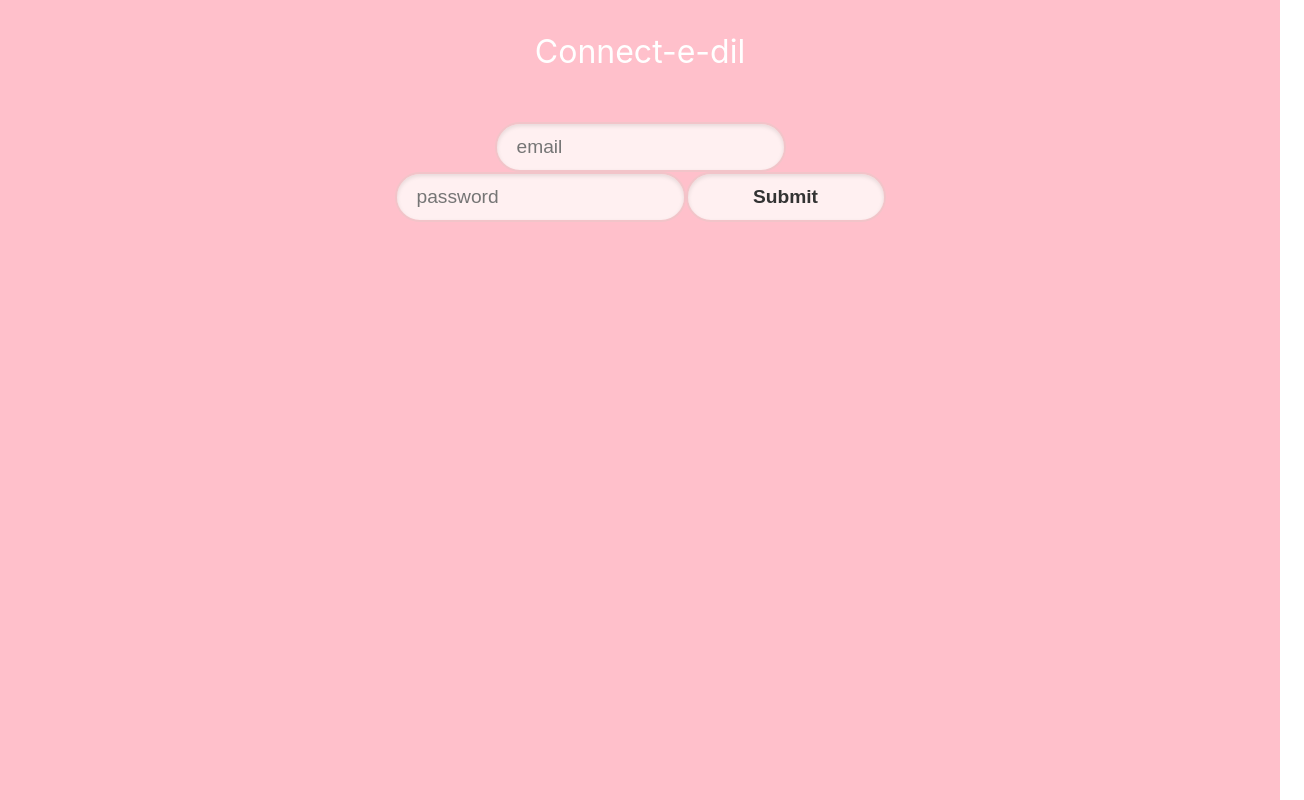
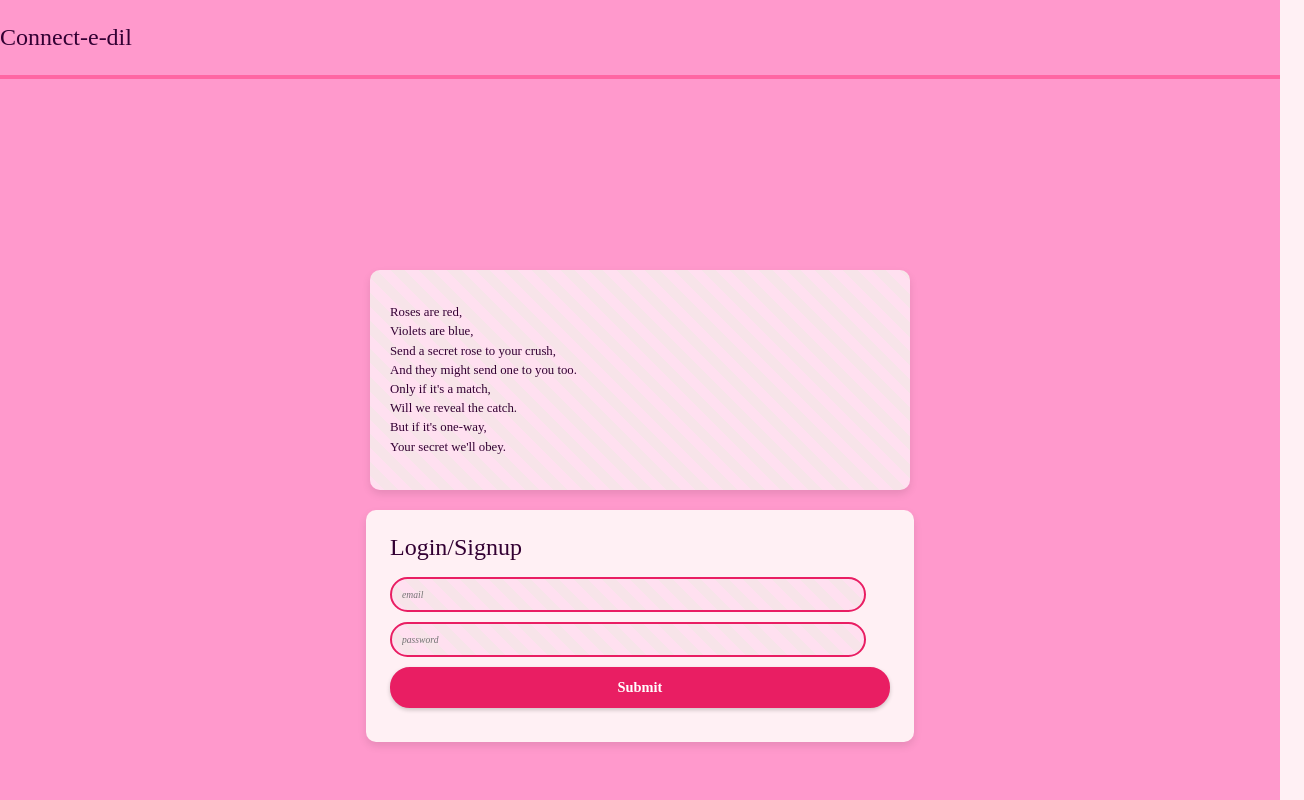
Before and after one commit to san1997/Connect-e, a React (Create React App) app: page / in a window 1280 px wide. Shown: the whole page, 1304 px wide, since content can reach past the window. Built offline with nearby package versions, Linux system fonts and the light colour scheme; no server answers.

Commit message:
UI pixelated design

```diff
--- a/src/App.css
+++ b/src/App.css
@@ -1,47 +1,56 @@
-.App {
-  text-align: center;
+body, .App {
+  font-family: 'Press Start 2P', cursive; /* Pixelated font */
+  background-color: #ffe6f0; /* Soft pink background */
+  color: #330033; /* Deep purple for contrast */
 }
 
 .App-logo {
-  height: 40vmin;
-  pointer-events: none;
-}
-
-@media (prefers-reduced-motion: no-preference) {
-  .App-logo {
-    animation: App-logo-spin infinite 20s linear;
-  }
+  height: 20vmin;
+  image-rendering: pixelated; /* Ensure the logo is pixelated */
 }
 
 .App-header {
-  background-color: pink;
+  background-color: #ff99cc; /* Soft romantic pink */
   min-height: 100vh;
+  display: flex;
   flex-direction: column;
   align-items: center;
   justify-content: center;
-  font-size: calc(10px + 2vmin);
-  color: white;
+  font-size: 1.5rem;
+  color: #330033; /* Deep purple for text */
 }
 
 .top-header {
   position: fixed;
-  top: 0em;
+  top: 0;
   padding: 1em 0;
-  font-size: 2rem;
+  font-size: 1.5rem;
   width: 100%;
-  margin: auto;
+  background-color: #ff99cc;
+  color: #330033;
+  border-bottom: 4px solid #ff66a3; /* Pixel-like border */
 }
 
 .main-container {
-  position: fixed;
+  position: relative;
   top: 6rem;
   width: 100%;
+  padding: 1em;
 }
 
 .App-link {
-  color: #61dafb;
+  color: #ff66a3;
+  text-decoration: none;
+  border-bottom: 2px dotted #ff99cc; /* Dotted underline for links */
 }
 
+
+.button:hover, .inputBox.submitButton:hover, .sendRoseButton:hover {
+  background-color: #ff99cc;
+  border-color: #ff66a3;
+}
+
+/* Animation for App logo */
 @keyframes App-logo-spin {
   from {
     transform: rotate(0deg);
@@ -50,3 +59,36 @@
     transform: rotate(360deg);
   }
 }
+
+/* ... existing styles ... */
+
+/* Media Query for Mobile Devices */
+@media screen and (max-width: 768px) {
+  .App-header, .top-header {
+    text-align: center;
+    font-size: 1rem; /* Smaller font size for headers */
+  }
+
+  .App-logo {
+    height: 15vmin;
+  }
+
+  .button, .inputBox.submitButton, .sendRoseButton {
+    padding: 8px 15px;
+    font-size: 0.75rem; /* Smaller font size for buttons */
+  }
+
+  .main-container {
+    top: 3.5rem; /* Reduced top position for smaller header */
+    padding: 0.5em; /* Smaller padding for main container */
+  }
+
+  body, .App {
+    font-size: 0.8rem; /* Smaller base font size for better readability */
+  }
+}
+
+/*!* ... existing styles ... *!*/
+
+/* Import the 'Press Start 2P' font from Google Fonts */
+@import url('https://fonts.googleapis.com/css2?family=Press+Start+2P&display=swap');
--- a/src/pages/homePage.css
+++ b/src/pages/homePage.css
@@ -1,176 +1,211 @@
-.instagram {
-    padding: 2em; /* Increased padding for a more spacious layout */
-    display: flex;
-    flex-direction: column;
-    gap: 2rem; /* Increased gap for better visual separation */
-    max-width: 500px;
-    margin: auto;
-    background-color: #ffeff0; /* Soft pink background similar to the image */
-    border-radius: 20px; /* Rounded corners for the entire container */
-    box-shadow: 0 4px 8px rgba(0, 0, 0, 0.2); /* Soft shadow for depth */
-    font-family: 'Arial', sans-serif; /* Clean and simple font */
-    transition: max-width 0.3s; /* Smooth transition for resizing */
+/* Base styles */
+body {
+    font-family: 'Arial', sans-serif;
+    background-color: #fff0f4; /* Soft pink background */
+    color: #333; /* Dark text for readability */
+    margin: 0;
+    padding: 0;
+    box-sizing: border-box;
 }
 
-.profile {
-    display: flex;
-    flex-direction: column;
-    align-items: center;
-    gap: 20px;
-    color: #333; /* Dark text for better readability */
+/* Styles for Instagram and profile sections */
+.instagram, .profile {
+    max-width: 550px;
+    margin: 40px auto;
+    padding: 30px;
+    background-color: #ffffff;
+    border-radius: 10px;
+    box-shadow: 0 4px 8px rgba(0, 0, 0, 0.1);
 }
 
+/* Style for titles */
 .title {
-    font-size: 1.8rem; /* Larger font size for the title */
-    font-weight: bold;
-    color: #e91e63; /* Color picked from the rose for consistency */
+    font-size: 1.5rem;
+    color: #e91e63; /* Soft rose color */
+    margin-bottom: 10px;
+    text-align: center;
+    position: sticky; /* Make title sticky */
+    top: 0;
+    background-color: inherit;
+    padding: 10px 0; /* Padding for sticky title */
+}
+
+/* Styles for input boxes and submit buttons */
+.inputbox, .submitButton {
+    padding: 10px;
+    border-radius: 20px;
+    border: 2px solid #e91e63; /* Soft rose border */
     margin-bottom: 10px;
 }
 
-.body {
-    display: flex;
-    gap: 10px;
-    align-items: center;
+/* Specific style for input box */
+.inputbox {
+    width: calc(100% - 24px); /* Adjust width for padding and border */
+    box-sizing: border-box;
+    font-family: 'Press Start 2P', cursive; /* Pixelated font */
+    background: repeating-linear-gradient(
+            45deg,
+            #ffe0f0,
+            #ffe0f0 10px,
+            #f7e4e9 10px,
+            #f7e4e9 20px
+    );
+    color: #333;
+    font-size: 0.6rem;
+    font-style: italic;
+
+::placeholder { /* Chrome, Firefox, Opera, Safari 10.1+ */
+    color: #333;
+    opacity: 1; /* Firefox */
+    font-style: italic;
+}
+:-ms-input-placeholder { /* Internet Explorer 10-11 */
+    color: #333;
+    font-style: italic;
+}
+::-ms-input-placeholder { /* Microsoft Edge */
+    color: #333;
+    font-style: italic;
+}
 }
 
-.scrollable-widgets {
-    display: flex;
-    flex-direction: column;
-    gap: 20px;
-    width: 100%;
+.component-spacing {
+    margin-bottom: 20px; /* Adjust this value as needed for desired spacing */
 }
 
+
+/* Specific style for submit button */
+.submitButton {
+    font-family: 'Press Start 2P', cursive; /* Pixelated font */
+    background-color: #e91e63;
+    color: white;
+    cursor: pointer;
+    width: 100%;
+    box-shadow: 0 2px 4px rgba(0, 0, 0, 0.2);
+    font-size: 0.9rem;
+}
+
+/* Hover effect for submit button */
+.submitButton:hover {
+    background-color: #c2185b; /* Darker shade on hover */
+}
+
+/* Styles for scrollable containers */
 .scrollable-container {
     max-height: 300px;
     overflow-y: auto;
+    font-size: 1rem;
 }
 
-ul {
+/* Styles for widgets */
+.widget {
+    background-color: #fff0f4; /* Light pink background for widgets */
+    padding: 15px;
+    border-radius: 8px;
+    margin-bottom: 30px; /* Increased margin for spacing */
+}
+
+/* Styles for unordered lists in widgets */
+.widget ul {
     list-style: none;
     padding: 0;
 }
 
-li {
-    margin-bottom: 10px;
-    background-color: #ffffff; /* Light background for list items */
-    padding: 10px;
-    border-radius: 10px; /* More pronounced rounded corners */
-    color: #333; /* Dark text for better readability */
-    font-size: 1.2rem; /* Slightly larger font size */
+/* Styles for list items in widgets */
+.widget li {
+    background-color: #ffffff;
+    padding: 8px;
+    margin-bottom: 8px;
+    border-radius: 4px;
+    box-shadow: 0 2px 4px rgba(0, 0, 0, 0.1);
 }
 
-.widget {
-    border: 1px solid #f2c4c9; /* Softer border color */
-    border-radius: 16px; /* More pronounced rounded corners */
-    padding: 16px;
-    background-color: #fff0f1; /* Soft pink background for widgets */
-    box-shadow: 0px 4px 8px rgba(0, 0, 0, 0.1); /* Softer shadow */
-    font-size: 1.2rem; /* Slightly larger font size */
+/* Styles for Instagram profile paragraphs */
+.instagram-profile p {
+    text-align: center;
+    font-style: italic;
+    max-width: 50%;
+    font-size: 0.7rem
 }
 
-.inputbox {
-    padding: 12px 20px; /* Slightly increased padding for a fuller appearance */
-    min-width: 200px; /* Minimum width to maintain a decent size */
-    border: 2px solid #f2c4c9; /* Softer border color to match the widget style */
-    border-radius: 30px; /* More pronounced rounded corners to match button style */
-    background-color: #fff0f1; /* Soft pink background to match widget style */
-    font-size: 1.2rem; /* Consistent font size with the rest of the design */
-    color: #333; /* Dark text color for readability */
-    box-shadow: inset 0 2px 4px rgba(0, 0, 0, 0.1); /* Subtle inset shadow for depth */
-    outline: none; /* Removes the default focus outline */
-    transition: border-color 0.3s, box-shadow 0.3s; /* Smooth transition for interactions */
+.ig-username {
+    color: #e91e63; /* Rose color for Instagram username */
 }
 
-.inputbox:focus {
-    border-color: #e91e63; /* Highlight color on focus to match the rose theme */
-    box-shadow: 0 0 0 3px rgba(233, 30, 99, 0.3); /* Soft glow effect on focus */
+.rest-text {
+    font-weight: lighter;
+    font-size: 0.8rem;
+    color: grey; /* Grey color for the rest of the text */
 }
 
-.sendRoseButton {
-    background-color: #fe8da3; /* Matched with the rose color from the image */
-    color: white;
+
+/* Styles for the stats widget */
+.stats-widget {
+    background-color: #fff0f4; /* Light pink background */
+    padding: 15px;
+    border-radius: 8px;
+    margin: 20px auto;
+    box-shadow: 0 4px 8px rgba(0, 0, 0, 0.1);
+    text-align: center;
+    max-width: 500px;
+    font-size: 1rem;
     font-weight: bold;
-    display: flex;
-    align-items: center;
-    justify-content: center;
-    padding: 12px 16px; /* Increased padding for a better touch target */
-    border-radius: 30px; /* More rounded edges */
-    border: none;
-    box-shadow: 0 3px 6px rgba(0, 0, 0, 0.16); /* More prominent shadow */
-    cursor: pointer; /* Changes the cursor to a pointer on hover */
-    transition: background-color 0.3s, transform 0.3s; /* Smooth transition for interactions */
 }
 
-.sendRoseButton:hover {
-    background-color: #e91e63; /* Darker shade on hover for interaction feedback */
-    transform: scale(1.05); /* Slight increase in size on hover for a dynamic effect */
+.stat {
+    margin: 10px 0;
+    font-family: 'Press Start 2P', cursive; /* Pixelated font */
+    font-size: 1rem;
+    color: #050505;
 }
 
-/* Responsive styles */
-@media (max-width: 768px) {
-    /* Adjust styles for mobile screens */
-    .instagram {
-        max-width: 100%; /* Full width on small screens */
+.icon {
+    font-size: 1.5rem;
+    margin-right: 5px;
+    color: #e91e63;
+}
+
+.count {
+    font-weight: bold;
+    margin-right: 5px;
+    color: grey;
+}
+
+/* Enhanced Media Queries for Mobile Responsiveness */
+@media screen and (max-width: 600px) {
+    .instagram, .profile {
+        margin: 10px auto;
+        padding: 10px;
+        max-width: 80%;
+        font-size: 0.7rem; /* Adjusted font size for better readability */
     }
 
-    .scrollable-widgets {
-        flex-direction: column;
+    .title {
+        font-size: 1.0rem;
+    }
+
+    .inputbox, .submitButton {
+        font-size: 0.5rem; /* Adjusted font size for better readability */
+        padding: 8px; /* Slightly reduced padding */
     }
 
     .widget {
-        width: 100%; /* Make widgets full width on small screens */
-        margin-bottom: 1rem; /* Add space between widgets */
+        font-size: 0.7rem; /* Adjusted font size for better readability */
+        padding: 10px;
+        margin-bottom: 20px; /* Adjusted for spacing in mobile view */
+    }
+
+    .scrollable-container {
+        font-size: 0.7rem; /* Adjusted font size for better readability */
+        max-height: 250px; /* Adjusted for better visibility on mobile */
+    }
+    .component-spacing {
+        margin-bottom: 15px; /* Slightly smaller margin for mobile view */
+    }
+    .rest-text{
+        font-size: 0.5rem;
     }
 }
 
-@media (min-width: 769px) {
-    /* Adjust styles for tablet screens and larger */
-    .scrollable-widgets {
-        flex-direction: row;
-        justify-content: space-around;
-        align-items: flex-start;
-    }
-
-    .widget {
-        width: calc(50% - 1rem); /* Adjust width to fit two widgets per row */
-    }
-}
-
-
-/* ... other styles ... */
-
-.scrollable-widgets {
-    display: flex;
-    flex-direction: column;
-    gap: 20px;
-    align-items: center; /* Center the widgets */
-}
-
-.scrollable-container {
-    max-height: 200px; /* Adjusted maximum height for the scrollable area */
-    overflow-y: auto;
-    width: 100%; /* Adapts to the width of the parent container */
-    max-width: 280px; /* Maximum width to avoid taking up the full screen */
-    margin: 0 auto; /* Centers the widget if it's smaller than the parent */
-}
-
-/* ... other styles ... */
-
-/* Responsive styles */
-@media (max-width: 768px) {
-    /* ... mobile screen styles ... */
-}
-
-@media (min-width: 769px) {
-    /* ... tablet and larger screen styles ... */
-    .scrollable-widgets {
-        flex-direction: row;
-        justify-content: center; /* Center the widgets horizontally */
-    }
-
-    .widget,
-    .scrollable-container {
-        /* Set a fixed width for larger screens */
-        width: calc(50% - 1rem); /* Adjust width to fit two widgets per row */
-    }
-}
+/* Importing pixelated font */
+@import url('https://fonts.googleapis.com/css2?family=Press+Start+2P&display=swap');
--- a/src/pages/loginPage.css
+++ b/src/pages/loginPage.css
@@ -6,21 +6,82 @@
     display: flex;
     flex-direction: column;
     gap: 1rem;
+    background-color: #fff0f4; /* Soft pink background */
+    box-shadow: 0 4px 8px rgba(0, 0, 0, 0.1);
+    border-radius: 10px;
 }
 
 .inputbox {
     padding: 10px 16px;
     min-width: 200px;
-    border: 4px solid black;
-    border-radius: 50px;
+    border: 4px solid #e91e63; /* Soft rose border */
+    border-radius: 20px;
+    background: repeating-linear-gradient(
+            45deg,
+            #ffe0f0,
+            #ffe0f0 10px,
+            #f7e4e9 10px,
+            #f7e4e9 20px
+    );
+    font-family: 'Press Start 2P', cursive; /* Pixelated font */
+    color: #333;
 }
 
 .submitButton {
+    background-color: #e91e63;
+    color: #e91e63;
     font-weight: 700;
-    font-size: 18px;
+    font-size: 1rem;
     cursor: pointer; /* Moved outside :hover for basic pointer functionality */
+    padding: 10px 20px;
+    border: none;
+    border-radius: 20px;
+    box-shadow: 0 2px 4px rgba(0, 0, 0, 0.2);
+    font-family: 'Press Start 2P', cursive; /* Pixelated font */
+    image-rendering: pixelated;
 }
 
+.welcome-widget {
+    background-color: #ffccf9; /* Lighter shade of pink */
+    padding: 20px;
+    margin: 20px auto;
+    border-radius: 10px;
+    box-shadow: 0 4px 8px rgba(0, 0, 0, 0.1);
+    text-align: left;
+    font-family: 'Press Start 2P', cursive; /* Pixelated font */
+    max-width: 500px;
+    background: repeating-linear-gradient(
+            45deg,
+            #ffe0f0,
+            #ffe0f0 10px,
+            #f7e4e9 10px,
+            #f7e4e9 20px
+    );
+    color: #330033; /* Deep purple for contrast */
+}
+
+.welcome-widget p {
+    font-size: 0.8rem; /* Smaller font size for pixelated text */
+    line-height: 1.5;
+}
+
+
+
+/*!* Specific style for submit button *!*/
+/*.submitButton {*/
+/*    font-family: 'Press Start 2P', cursive; !* Pixelated font *!*/
+/*    background-color: #e91e63;*/
+/*    color: white;*/
+/*    cursor: pointer;*/
+/*    width: 100%;*/
+/*    box-shadow: 0 2px 4px rgba(0, 0, 0, 0.2);*/
+/*    font-size: 0.9rem;*/
+/*}*/
+
 .submitButton:hover {
-    cursor: pointer;
+    background-color: #c2185b; /* Darker shade on hover */
+    border-color: #ff66a3;
 }
+
+/* Importing pixelated font */
+@import url('https://fonts.googleapis.com/css2?family=Press+Start+2P&display=swap');
--- a/src/pages/loginPage.js
+++ b/src/pages/loginPage.js
@@ -43,8 +43,12 @@ export function LoginPage() {
         }
     };
 
-    return (
+    return (<div>
+            <div>
+                <WelcomeWidget/>
+            </div>
             <div className='container'>
+                Login/Signup
                 <form onSubmit={submitHandler}>
                     <input
                         className='inputbox'
@@ -63,7 +67,7 @@ export function LoginPage() {
                         required
                     />
                     <button
-                    className='inputbox submitButton'
+                        className='submitButton'
                         type='submit'
                         disabled={loading}
                     >
@@ -72,5 +76,32 @@ export function LoginPage() {
                     {error && <div className="error">{error}</div>}
                 </form>
             </div>
+
+    </div>
+
     );
 }
+
+function WelcomeWidget() {
+    return (
+        <div className="welcome-widget">
+            <p>
+                    Roses are red,
+                    <br />
+                    Violets are blue,
+                    <br />
+                    Send a secret rose to your crush,
+                    <br />
+                    And they might send one to you too.
+                    <br />
+                    Only if it's a match,
+                    <br />
+                    Will we reveal the catch.
+                    <br />
+                    But if it's one-way,
+                    <br />
+                    Your secret we'll obey.
+            </p>
+        </div>
+    );
+}
```
Also changed, not shown: src/pages/homePage.js (+55 -18 lines). Lines whose indentation alone changed are shown as unchanged.
